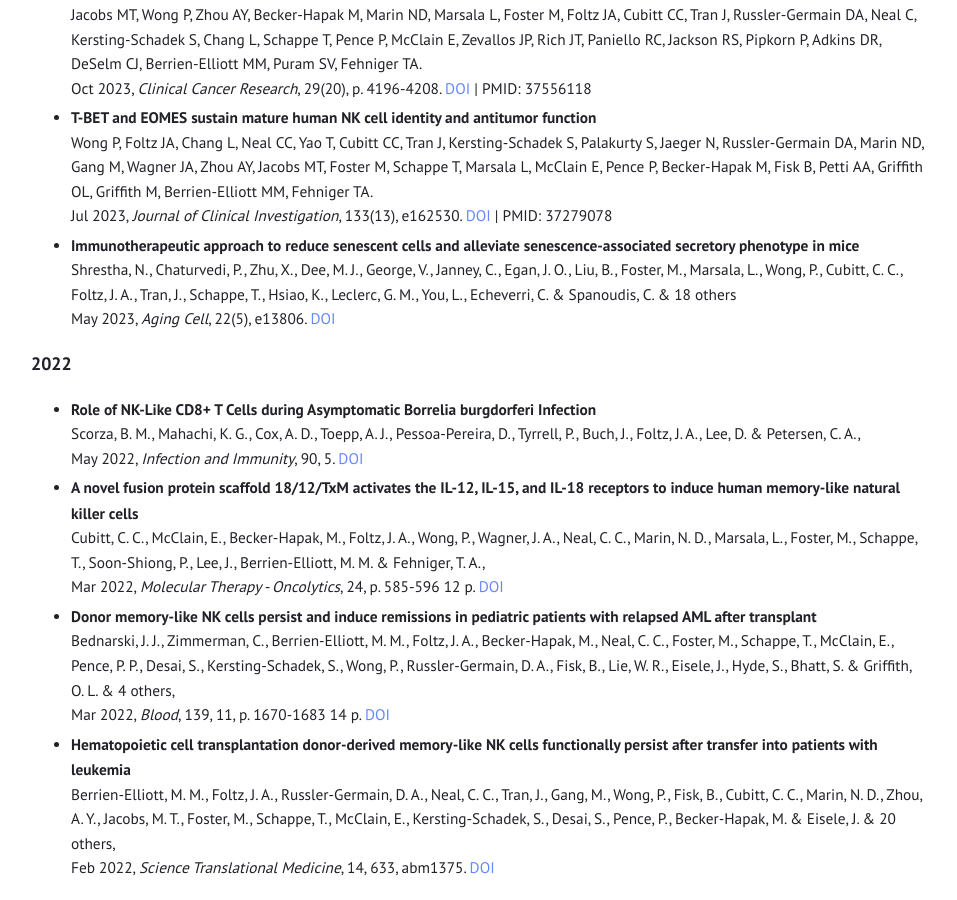
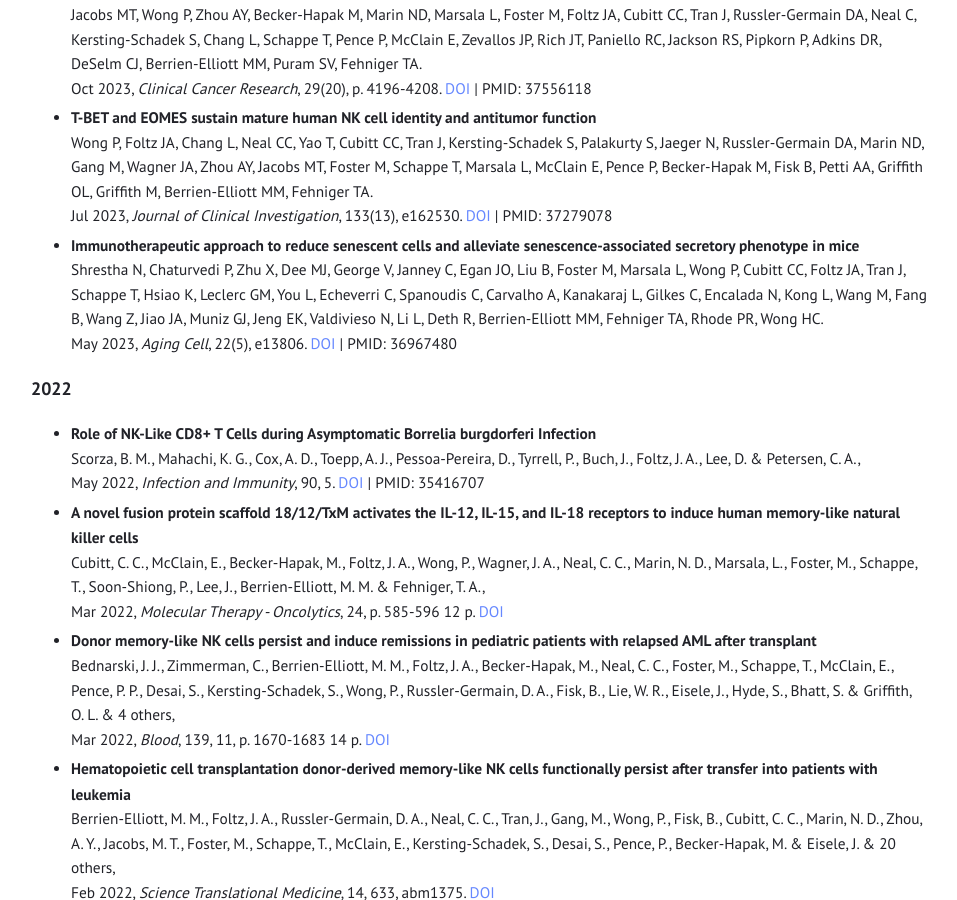
Before and after one commit to Foltz-Lab/Foltz-Lab.github.io, a Jekyll site: the page built from publications.html, in a window 1280 px wide and 900 px high, scrolled down 1137 px. Shown: the whole window, without its empty margins (161-1118 px from the left). Built offline with Jekyll 4.4.1, drawn with Linux system fonts in a browser that asks for light colours.

Commit message:
Update publications.html

```diff
--- a/publications.html
+++ b/publications.html
@@ -93,11 +93,11 @@
     <li>
         <strong>Immunotherapeutic approach to reduce senescent cells and alleviate senescence-associated secretory phenotype in mice</strong>
         <br>
-        Shrestha, N., Chaturvedi, P., Zhu, X., Dee, M. J., George, V., Janney, C., Egan, J. O., Liu, B., Foster, M., Marsala, L., Wong, P., Cubitt, C. C., Foltz, J. A., Tran, J., Schappe, T., Hsiao, K., Leclerc, G. M., You, L., Echeverri, C. & Spanoudis, C. & 18 others
+Shrestha N, Chaturvedi P, Zhu X, Dee MJ, George V, Janney C, Egan JO, Liu B, Foster M, Marsala L, Wong P, Cubitt CC, Foltz JA, Tran J, Schappe T, Hsiao K, Leclerc GM, You L, Echeverri C, Spanoudis C, Carvalho A, Kanakaraj L, Gilkes C, Encalada N, Kong L, Wang M, Fang B, Wang Z, Jiao JA, Muniz GJ, Jeng EK, Valdivieso N, Li L, Deth R, Berrien-Elliott MM, Fehniger TA, Rhode PR, Wong HC.
         <br>
         May 2023, <i>Aging Cell</i>, 22(5), e13806.
 
-        <a href="https://doi.org/10.1111/acel.13806" target="_blank">DOI</a>
+        <a href="https://doi.org/10.1111/acel.13806" target="_blank">DOI</a> | PMID: 36967480
     </li>
 
 
@@ -116,7 +116,7 @@
         <br>
         May 2022, <i>Infection and Immunity</i>, 90, 5.
 
-        <a href="https://doi.org/10.1016/j.omto.2022.02.009" target="_blank">DOI</a>
+        <a href="https://pubmed.ncbi.nlm.nih.gov/35416707/" target="_blank">DOI</a> | PMID: 35416707
     </li>
     <li>
         <strong>A novel fusion protein scaffold 18/12/TxM activates the IL-12, IL-15, and IL-18 receptors to induce human memory-like natural killer cells</strong>
```
